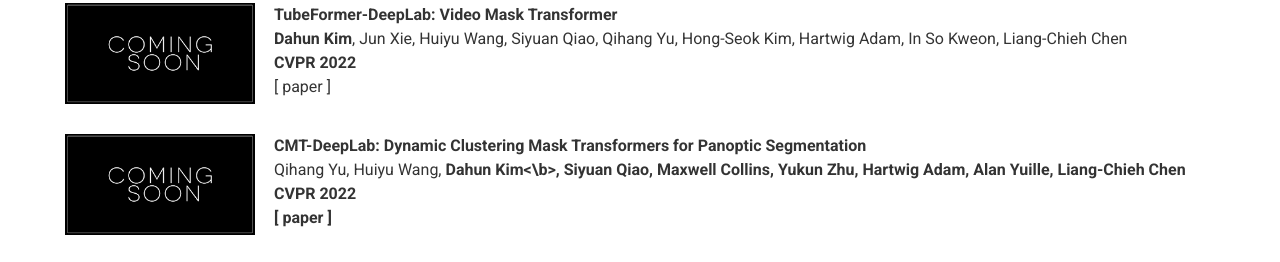
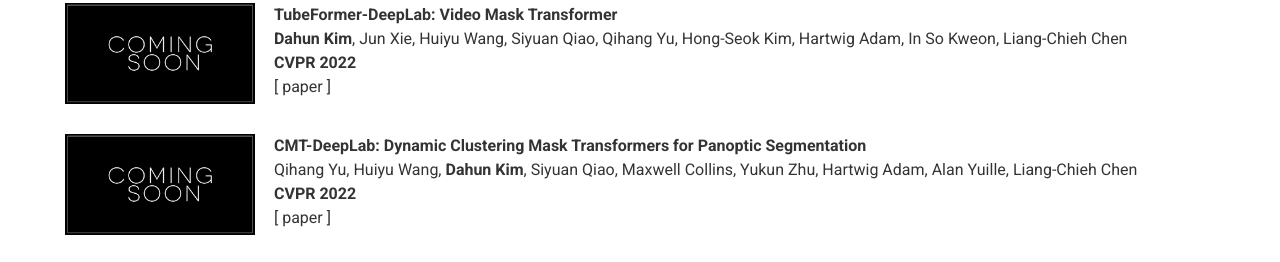
Before and after one commit to mcahny/mcahny.github.io, a plain HTML site: page index.html in a window 1280 px wide. Shown: the part 1150-1412 px from the top of the page. Drawn offline with nearby package versions, Linux system fonts and the light colour scheme; some packages are replaced by stand-ins of ours; no server answers; some icons are missing.

Commit message:
Update index.html

```diff
--- a/index.html
+++ b/index.html
@@ -326,7 +326,7 @@ My research topics include spatio-temporal learning and video pixel labeling / g
             </div>
           <div class="description">
             <p class="title">CMT-DeepLab: Dynamic Clustering Mask Transformers for Panoptic Segmentation</p>
-            <p class="authors">Qihang Yu, Huiyu Wang, <b>Dahun Kim<\b>, Siyuan Qiao, Maxwell Collins, Yukun Zhu, Hartwig Adam, Alan Yuille, Liang-Chieh Chen</p>
+            <p class="authors">Qihang Yu, Huiyu Wang, <b>Dahun Kim</b>, Siyuan Qiao, Maxwell Collins, Yukun Zhu, Hartwig Adam, Alan Yuille, Liang-Chieh Chen</p>
             <p class="venue">CVPR 2022 <br>
             </p>
             <p class="resources">
```
